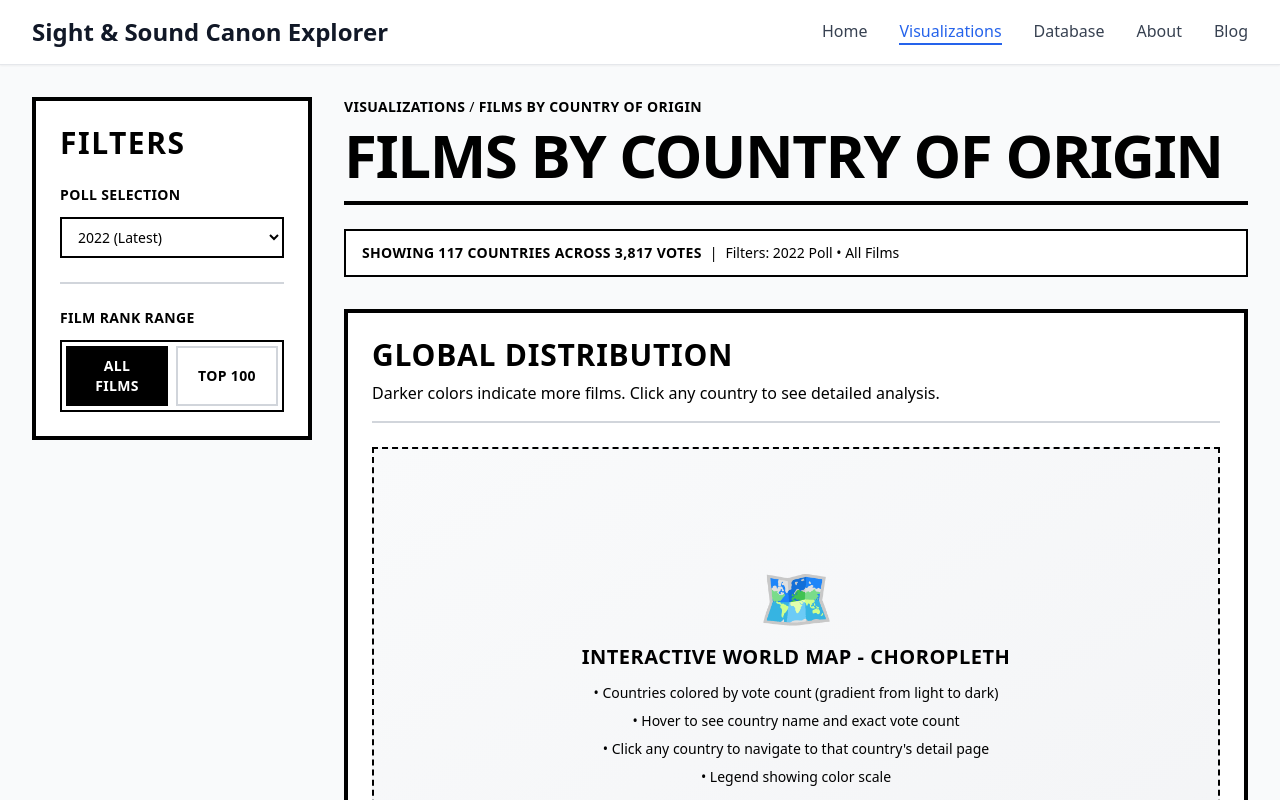
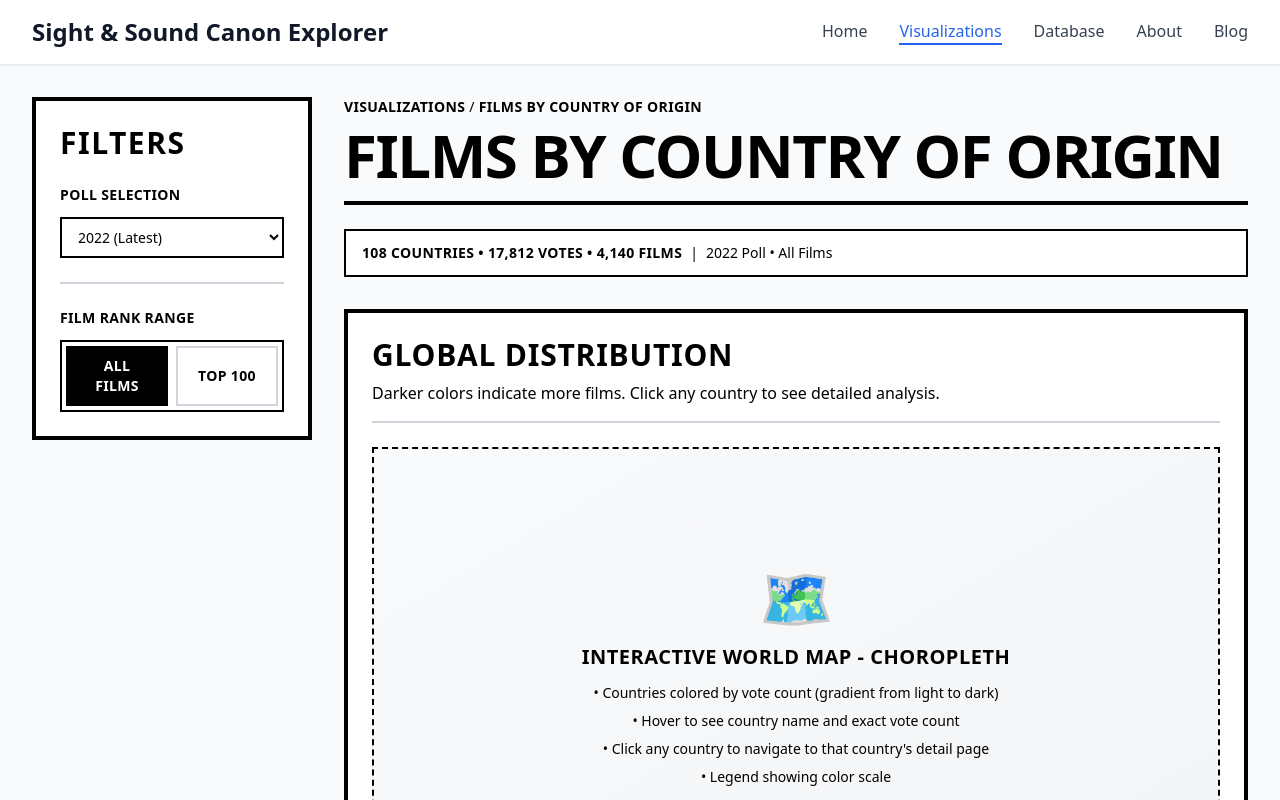
Before and after one commit to bondie00/film-canon, a React (Vite) app: page /visualizations/country in a window 1280 px wide. Shown: the top 800 px of the page. Built offline with nearby package versions, Linux system fonts and the light colour scheme.

Commit message:
Add dynamic metrics to info banner based on filter selection

```diff
--- a/src/pages/CountryOriginMain.jsx
+++ b/src/pages/CountryOriginMain.jsx
@@ -1,4 +1,4 @@
-import { useState } from 'react'
+import { useState, useEffect, useMemo } from 'react'
 import Header from '../components/Header'
 import Footer from '../components/Footer'
 import TopCountriesBarChart from '../components/TopCountriesBarChart'
@@ -7,6 +7,61 @@ export default function CountryOriginMain() {
   // Filter state (not functional yet - Phase 2)
   const [selectedPoll, setSelectedPoll] = useState('2022')
   const [rankRange, setRankRange] = useState('all')
+  const [countriesData, setCountriesData] = useState(null)
+
+  // Load countries data
+  useEffect(() => {
+    fetch('/data/countries.json')
+      .then(response => response.json())
+      .then(data => setCountriesData(data))
+      .catch(error => console.error('Error loading countries data:', error))
+  }, [])
+
+  // Calculate dynamic metrics based on current filters
+  const metrics = useMemo(() => {
+    if (!countriesData) return { countries: 0, votes: 0, films: 0 }
+
+    let totalVotes = 0
+    let countriesWithVotes = 0
+    let totalDistinctFilms = 0
+
+    Object.entries(countriesData).forEach(([countryName, countryInfo]) => {
+      let votes = 0
+      let distinctFilms = 0
+
+      if (selectedPoll === 'all') {
+        // Sum across all polls
+        if (rankRange === 'all') {
+          votes = Object.values(countryInfo.byPoll).reduce((sum, pollData) =>
+            sum + (pollData.total || 0), 0)
+          distinctFilms = countryInfo.totalFilms || 0
+        } else {
+          votes = Object.values(countryInfo.byPoll).reduce((sum, pollData) =>
+            sum + (pollData.top100 || 0), 0)
+          distinctFilms = countryInfo.distinctFilmsTop100 || 0
+        }
+      } else {
+        // Specific poll
+        const pollData = countryInfo.byPoll[selectedPoll]
+        if (pollData) {
+          votes = rankRange === 'all' ? pollData.total : pollData.top100
+          distinctFilms = rankRange === 'all' ? pollData.distinctFilms : pollData.distinctFilmsTop100
+        }
+      }
+
+      if (votes > 0) {
+        countriesWithVotes++
+        totalVotes += votes
+        totalDistinctFilms += distinctFilms
+      }
+    })
+
+    return {
+      countries: countriesWithVotes,
+      votes: totalVotes,
+      films: totalDistinctFilms
+    }
+  }, [countriesData, selectedPoll, rankRange])
 
   // Helper function to generate filter description text
   const getFilterText = () => {
@@ -103,9 +158,11 @@ export default function CountryOriginMain() {
             {/* INFO BANNER */}
             <div className="bg-white border-2 border-black px-4 py-3 mb-8">
               <div className="text-sm text-black">
-                <span className="font-bold uppercase tracking-wide">Showing 117 countries across 3,817 votes</span>
+                <span className="font-bold uppercase tracking-wide">
+                  {metrics.countries} countries • {metrics.votes.toLocaleString()} votes • {metrics.films.toLocaleString()} films
+                </span>
                 <span className="mx-2 text-black">|</span>
-                <span className="font-medium">Filters: {getFilterText()}</span>
+                <span className="font-medium">{getFilterText()}</span>
               </div>
             </div>
 
```
